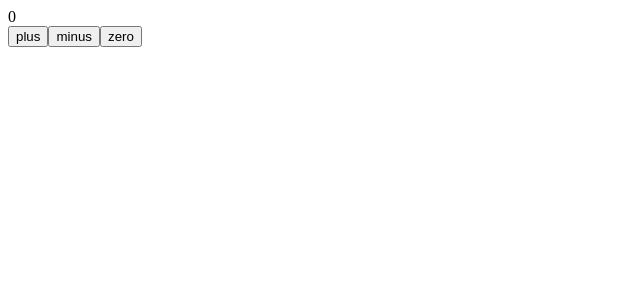
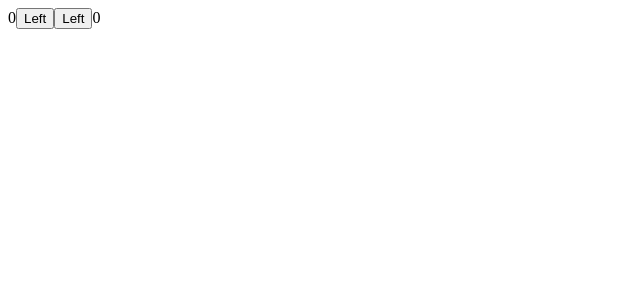
Before and after one commit to zhLeon521/FullStackgogogo, a React (Create React App) app in the folder part1/: page / in a window 1280 px wide. Shown: the top 300 px of the page, without its empty margins (0-640 px from the left). Built offline with nearby package versions, Linux system fonts and the light colour scheme.

Commit message:
Complex state

```diff
--- a/part1/src/App.js
+++ b/part1/src/App.js
@@ -2,59 +2,46 @@
  * @Description:
  * @Autor: Blueheart
  * @Date: 2021-05-23 16:58:39
- * @LastEditTime: 2021-05-24 23:57:12
+ * @LastEditTime: 2021-05-25 23:25:19
  * @FilePath: \fullstackgogogo\part1\src\App.js
  */
 import React, { useState} from 'react';
 
 const App = () => {
-  const [counter, setCounter] = useState(0);
 
-  const increaseByOne  = () => {
-    console.log("Clicked increaseByOne");
-    setCounter(counter + 1);
+  const [clicks, setClicks] = useState({
+    left:0,right:0
+  })
+
+  const handleLeftClick = () => {
+    const newClicks = {
+      left: clicks.left + 1,
+      right: clicks.right
+    }
+    setClicks(newClicks)
   }
 
-  const decreaseByOne  = () => {
-    console.log("Clicked decreaseByOne");
-    setCounter(counter - 1);
-  }
-
-  const setToZero = () => {
-    console.log("Clicked setToZero");
-    setCounter(0)
-  }
-
-  const Display = ({counter}) => {
-    return (
-      <div>
-        {counter}
-      </div>
-    )
+  const handleRightClick = () => {
+    const newClicks = {
+      left: clicks.left,
+      right: clicks.right + 1
+    }
+    setClicks(newClicks)
   }
 
 
-  const Button = ({handleClick,text }) => {
-    return (
-      <button onClick={handleClick}>
-        {text}
-      </button>
-    )
 
-  }
+
+
 
 
   return (
     <>
-      <Display counter={ counter}></Display>
-      <Button handleClick={increaseByOne}
-        text='plus'
-      />
-      <Button handleClick={decreaseByOne}
-        text='minus' />
 
-      <Button handleClick={setToZero}
-      text='zero'/>
+      {clicks.left}
+      <button onClick={handleLeftClick}>Left</button>
+      <button onClick={handleRightClick}>Left</button>
+      {clicks.right}
 
     </>
   )
```
